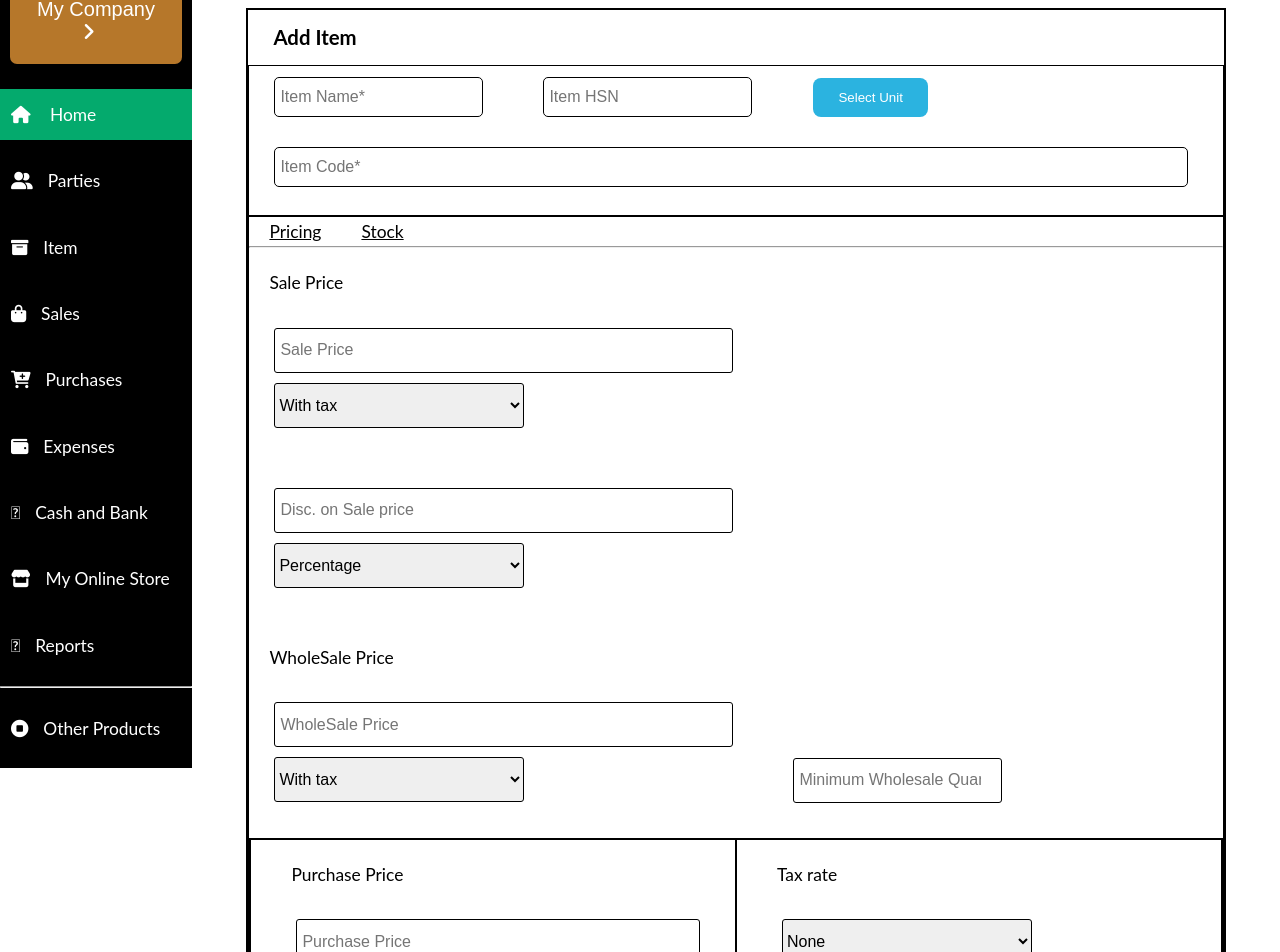
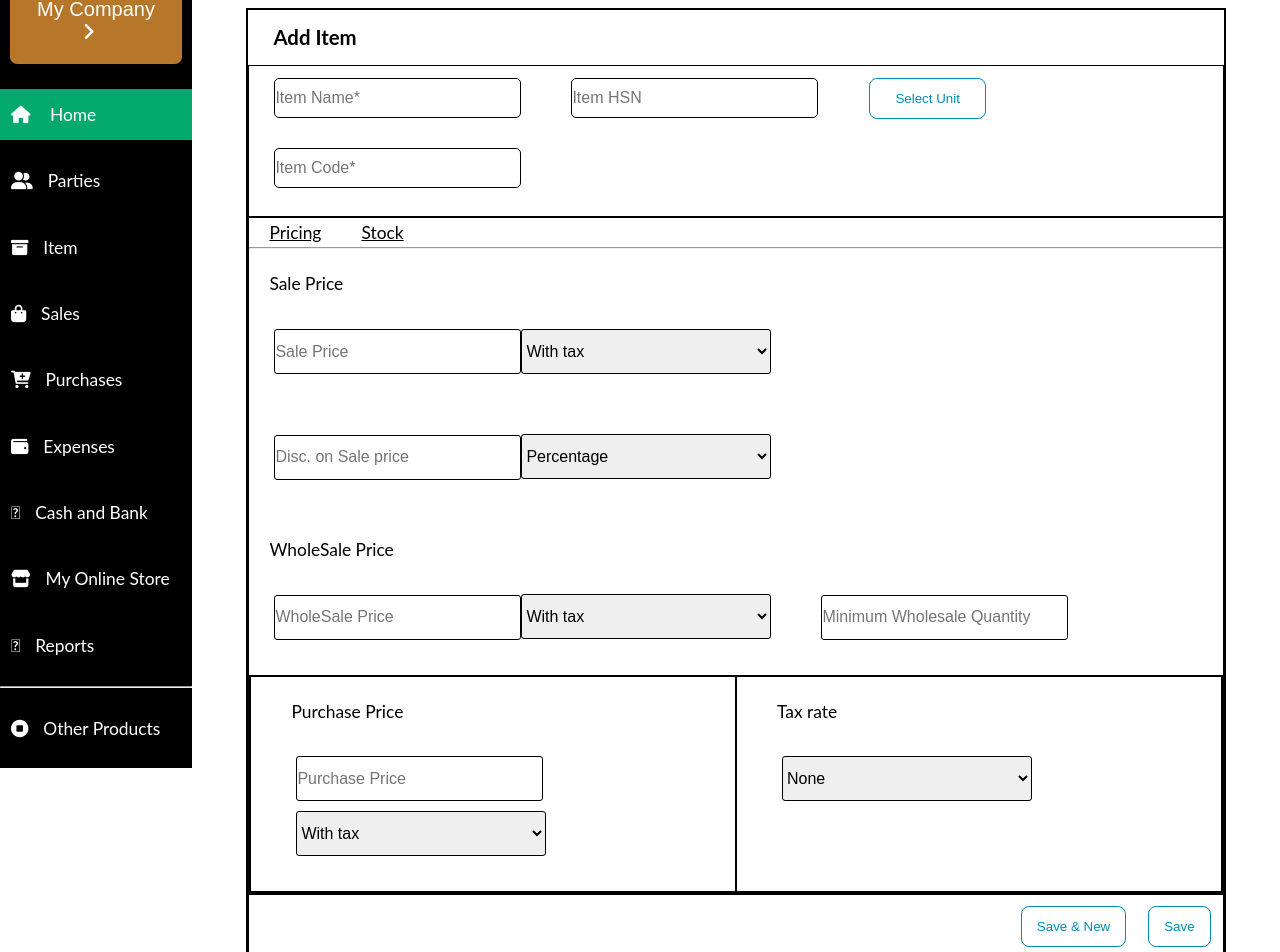
Before and after one commit to praballaad17/Bookkeeping, a React (Create React App) app: page /item/add in a window 1280 px wide. Shown: the part 32-984 px from the top of the page. Built offline with nearby package versions, Linux system fonts and the light colour scheme.

Commit message:
button style added

```diff
--- a/sass/components/_detailModel.scss
+++ b/sass/components/_detailModel.scss
@@ -190,15 +190,15 @@ textarea {
   margin-bottom: 10px;
   border-radius: 3px;
 }
-input {
+.checcc input {
   width: calc(100% - 10px);
   padding: 5px;
   border: 1px solid rgb(0, 0, 0);
 }
-input[type="date"] {
+.checcc input[type="date"] {
   padding: 4px 5px;
 }
-textarea {
+.checcc textarea {
   width: calc(100% - 12px);
   padding: 5px;
 }
@@ -236,15 +236,18 @@ input:hover::placeholder {
   flex-direction: row;
   flex-wrap: wrap;
 }
-.columsss div {
-  /* need to be changed*/
+.itemjjj {
+                                        /* need to be changed*/
   width: 48%;
 }
-input[type="date"]::-webkit-inner-spin-button {
+// .uppermaindetail>div{
+//   width: 48%;
+// }
+.checcc input[type="date"]::-webkit-inner-spin-button {
   display: none;
 }
 .itemjjj i,
-input[type="date"]::-webkit-calendar-picker-indicator {
+.checcc input[type="date"]::-webkit-calendar-picker-indicator {
   position: absolute;
   font-size: 20px;
   color: #a3c2c2;
@@ -254,12 +257,12 @@ input[type="date"]::-webkit-calendar-picker-indicator {
   top: 30px;
   z-index: 1;
 }
-input[type="radio"],
-input[type="checkbox"] {
+.checcc input[type="radio"],
+.checcc input[type="checkbox"] {
   display: none;
 }
 
-input[type="radio"]:checked + label:after {
+.checcc input[type="radio"]:checked + label:after {
   opacity: 1;
 }
 .flax {
--- a/sass/components/item/_addItem.scss
+++ b/sass/components/item/_addItem.scss
@@ -37,20 +37,31 @@
     padding-bottom: 18px;
 }
 .upperinputbutton {
-    border: none;
-    color: white;
      padding: 12px 25px;
     text-align: center;
     text-decoration: none;
     display: inline-block;
     margin: 2px 1px;
     cursor: pointer;
-    background-color: #2bb3e0;
     border-radius: 8px;
-    /* margin-right: 500px; */
+    background-color: white;
+    border: 1px solid #008CBA;
+    color:#008CBA;;
   }
-  .button11:hover{
-      background-color: #00bfff;
+  .upperinputbutton:hover{
+    background-color:#008CBA;
+    color: white;
+  }
+  .button12{
+    background-color: white;
+    border: 1px solid #008CBA;
+    color:#008CBA;
+    padding: 12px 15px;
+    border-radius: 8px;
+  }
+  .button12:hover{
+    background-color:#008CBA;
+    color: white;
   }
   .lower{
       border: 1px solid black;
--- a/src/Components/AddItem.js
+++ b/src/Components/AddItem.js
@@ -137,10 +137,10 @@ export default function AddItem() {
           </div>
                <div className="lowerbuttons">
                   <div className="lowerbuttoninput">
-                    <button class="button11">Save</button>
+                    <button class="button12">Save</button>
                   </div>
                   <div className="lowerbuttoninput">
-                    <button class="button11">Save & New</button>
+                    <button class="button12">Save & New</button>
                   </div>
                </div>
         </div>
--- a/src/Components/DetailsModal.js
+++ b/src/Components/DetailsModal.js
@@ -11,8 +11,8 @@ export default function DetailsModal({ open, onClose }) {
   if (!open) return null;
   return ReactDom.createPortal(
     <>
-      <div className="modal-layout" onClick={onClose}></div>
-      <div className="testbox">
+        <div className="modal-layout heeeeeee" onClick={onClose}></div>
+        <div className="detailsmodalallclassestestbox">
           <div className="checcc">
             <div className="div-cross cross">
               <i className="fa fa-remove " onClick={onClose}></i>
@@ -44,7 +44,11 @@ export default function DetailsModal({ open, onClose }) {
               </div>
               <div className="itemjjj">
                 <label for="businesstype">Business Type</label>
-              <select id="types" className="detailmodalselect" name="business">
+                <select
+                  id="types"
+                  className="detailmodalselect"
+                  name="business"
+                >
                   <option value="none">None</option>
                   <option value="Retail">Retail</option>
                   <option value="WholeSale">WholeSale</option>
@@ -56,7 +60,11 @@ export default function DetailsModal({ open, onClose }) {
               </div>
               <div className="itemjjj">
                 <label for="businessCategory">Business Category</label>
-              <select id="types" className="detailmodalselect" name="business">
+                <select
+                  id="types"
+                  className="detailmodalselect"
+                  name="business"
+                >
                   <option value="none">None</option>
                   <option value="Accounts">Accounts or CA</option>
                   <option value="Interior">Interior Designer</option>
--- a/src/css/style.css
+++ b/src/css/style.css
@@ -1420,20 +1420,31 @@ td {
   padding-bottom: 18px; }
 
 .upperinputbutton {
-  border: none;
-  color: white;
   padding: 12px 25px;
   text-align: center;
   text-decoration: none;
   display: inline-block;
   margin: 2px 1px;
   cursor: pointer;
-  background-color: #2bb3e0;
   border-radius: 8px;
-  /* margin-right: 500px; */ }
-
-.button11:hover {
-  background-color: #00bfff; }
+  background-color: white;
+  border: 1px solid #008CBA;
+  color: #008CBA; }
+
+.upperinputbutton:hover {
+  background-color: #008CBA;
+  color: white; }
+
+.button12 {
+  background-color: white;
+  border: 1px solid #008CBA;
+  color: #008CBA;
+  padding: 12px 15px;
+  border-radius: 8px; }
+
+.button12:hover {
+  background-color: #008CBA;
+  color: white; }
 
 .lower {
   border: 1px solid black; }
@@ -1871,15 +1882,15 @@ textarea {
   margin-bottom: 10px;
   border-radius: 3px; }
 
-input {
+.checcc input {
   width: calc(100% - 10px);
   padding: 5px;
   border: 1px solid black; }
 
-input[type="date"] {
+.checcc input[type="date"] {
   padding: 4px 5px; }
 
-textarea {
+.checcc textarea {
   width: calc(100% - 12px);
   padding: 5px; }
 
@@ -1917,15 +1928,15 @@ input:hover::placeholder {
   flex-direction: row;
   flex-wrap: wrap; }
 
-.columsss div {
+.itemjjj {
   /* need to be changed*/
   width: 48%; }
 
-input[type="date"]::-webkit-inner-spin-button {
+.checcc input[type="date"]::-webkit-inner-spin-button {
   display: none; }
 
 .itemjjj i,
-input[type="date"]::-webkit-calendar-picker-indicator {
+.checcc input[type="date"]::-webkit-calendar-picker-indicator {
   position: absolute;
   font-size: 20px;
   color: #a3c2c2; }
@@ -1935,11 +1946,11 @@ input[type="date"]::-webkit-calendar-picker-indicator {
   top: 30px;
   z-index: 1; }
 
-input[type="radio"],
-input[type="checkbox"] {
+.checcc input[type="radio"],
+.checcc input[type="checkbox"] {
   display: none; }
 
-input[type="radio"]:checked + label:after {
+.checcc input[type="radio"]:checked + label:after {
   opacity: 1; }
 
 .flax {
```
Lines whose indentation alone changed are shown as unchanged.
